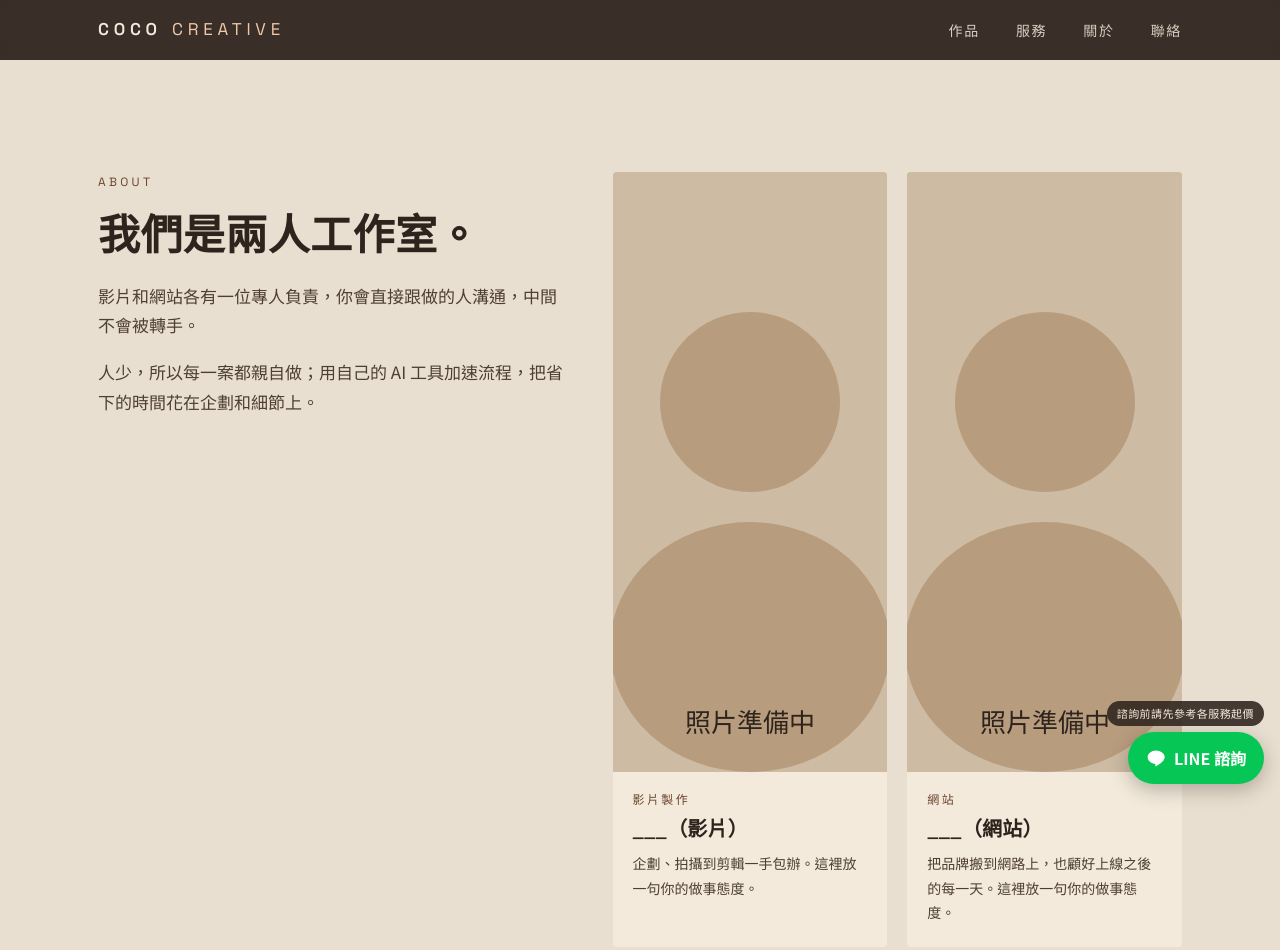
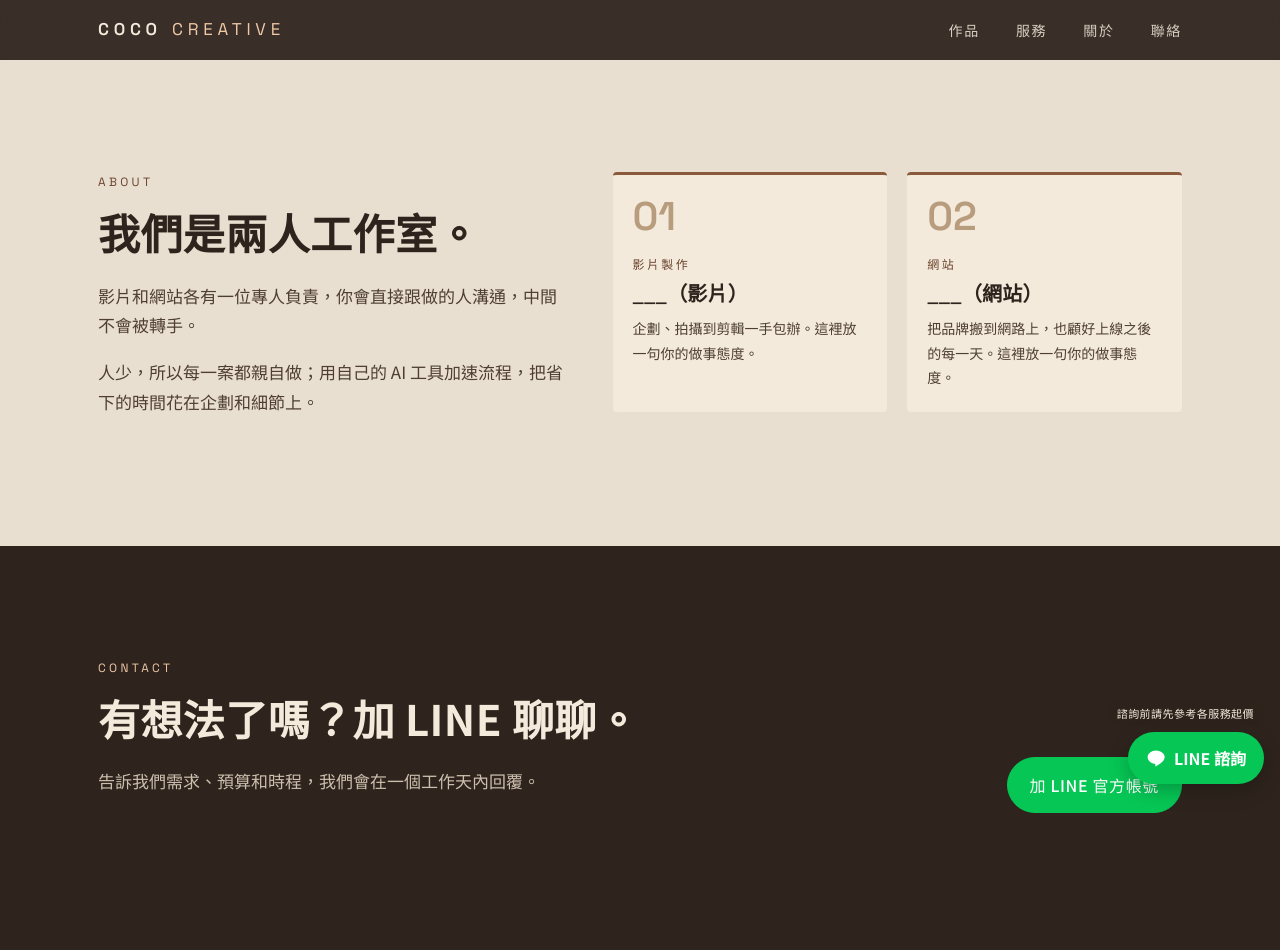
Before and after one commit to sunyanqi0306/coco-creative, an Astro site: page /coco-creative/about in a window 1280 px wide. Shown: the top 950 px of the page. Built offline with nearby package versions, Linux system fonts and the light colour scheme; Astro itself is replaced by a stand-in of ours.

Commit message:
feat: show team cards without photos for now
Photo is optional; without one the card shows a number and text.

Co-Authored-By: Claude Opus 5.5 <noreply@anthropic.com>

```diff
--- a/src/components/TeamCard.astro
+++ b/src/components/TeamCard.astro
@@ -1,10 +1,14 @@
 ---
 import { withBase } from '../lib/url';
-interface Props { member: { name: string; role: string; line: string; photo: string } }
-const { member } = Astro.props;
+interface Props { member: { name: string; role: string; line: string; photo?: string }; index?: number }
+const { member, index = 0 } = Astro.props;
 ---
-<article class="team" data-testid="team-card">
-  <img src={withBase(member.photo)} alt={`${member.role}負責人 ${member.name}`} width="480" height="600" loading="lazy" />
+<article class={`team ${member.photo ? '' : 'team--text'}`} data-testid="team-card">
+  {member.photo ? (
+    <img src={withBase(member.photo)} alt={`${member.role}負責人 ${member.name}`} width="480" height="600" loading="lazy" />
+  ) : (
+    <span class="team__no mono" aria-hidden="true">{String(index + 1).padStart(2, '0')}</span>
+  )}
   <div class="team__body">
     <p class="team__role mono">{member.role}</p>
     <h3>{member.name}</h3>
@@ -15,6 +19,8 @@ const { member } = Astro.props;
 <style>
   .team { background: var(--cream-2); border-radius: var(--radius); overflow: hidden; }
   .team img { width: 100%; aspect-ratio: 4 / 5; object-fit: cover; background: var(--sand); }
+  .team--text { border-top: 3px solid var(--copper); padding-top: 22px; }
+  .team__no { display: block; padding: 0 20px; font-size: 40px; font-weight: 600; line-height: 1; color: var(--sand-2); }
   .team__body { padding: 18px 20px 22px; }
   .team__role { color: var(--copper-text); font-size: 12px; letter-spacing: .2em; margin: 0 0 4px; }
   .team h3 { font-size: 20px; }
--- a/src/data/team.ts
+++ b/src/data/team.ts
@@ -1,5 +1,5 @@
-// 團隊介紹。照片放 public/images/ 底下，再改 photo 路徑。
-export const TEAM: { name: string; role: string; line: string; photo: string }[] = [
-  { name: '___（影片）', role: '影片製作', line: '企劃、拍攝到剪輯一手包辦。這裡放一句你的做事態度。', photo: '/images/team-placeholder.svg' },
-  { name: '___（網站）', role: '網站', line: '把品牌搬到網路上，也顧好上線之後的每一天。這裡放一句你的做事態度。', photo: '/images/team-placeholder.svg' },
+// 團隊介紹。photo 先留空就不顯示照片；要放時把照片存到 public/images/，再填路徑（例如 '/images/video.jpg'）。
+export const TEAM: { name: string; role: string; line: string; photo?: string }[] = [
+  { name: '___（影片）', role: '影片製作', line: '企劃、拍攝到剪輯一手包辦。這裡放一句你的做事態度。' },
+  { name: '___（網站）', role: '網站', line: '把品牌搬到網路上，也顧好上線之後的每一天。這裡放一句你的做事態度。' },
 ];
--- a/src/pages/about/index.astro
+++ b/src/pages/about/index.astro
@@ -14,7 +14,7 @@ import { TEAM } from '../../data/team.ts';
         <p class="lead">人少，所以每一案都親自做；用自己的 AI 工具加速流程，把省下的時間花在企劃和細節上。</p>
       </div>
       <div class="team-grid">
-        {TEAM.map((m) => <TeamCard member={m} />)}
+        {TEAM.map((m, i) => <TeamCard member={m} index={i} />)}
       </div>
     </div>
   </section>
```
Also changed, not shown: tests/about-contact.test.mjs (+8 -0 lines), README.md, public/images/team-placeholder.svg (deleted).
